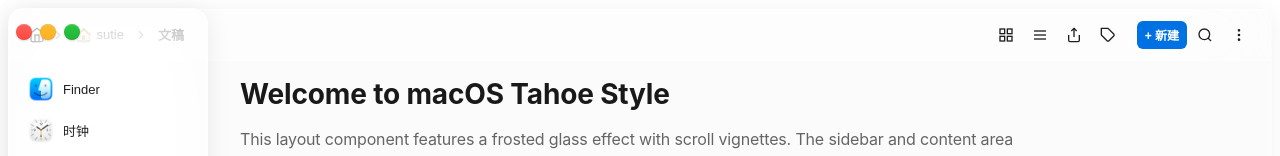
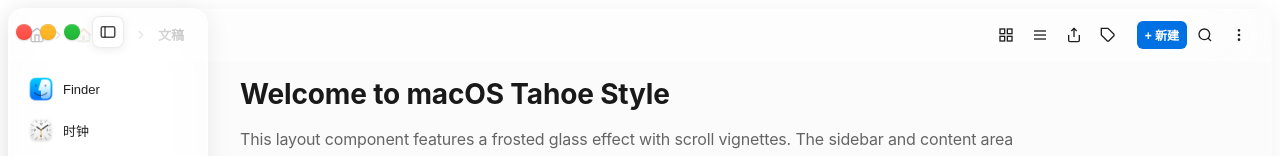
Before and after one commit to susususutie/demo-tahoe-layout, a React (Vite) app: page / in a window 1280 px wide. Shown: the top 156 px of the page. Built offline with nearby package versions, Linux system fonts and the light colour scheme.

Commit message:
fix: 修复三色按钮图标、隐藏按钮和头部透明背景
- 为三色按钮添加图标（X、-、+），hover时显示
- 添加隐藏侧边栏按钮，展开时显示
- 头部占位区域设为透明背景，允许菜单滚动到下方
- 更新深色模式样式支持

```diff
--- a/src/components/FloatingControls.css
+++ b/src/components/FloatingControls.css
@@ -33,10 +33,63 @@
   cursor: pointer;
   transition: all 0.2s ease;
   position: relative;
+  display: flex;
+  align-items: center;
+  justify-content: center;
+  padding: 0;
 }
 
 .floating-btn:hover {
   transform: scale(1.15);
+}
+
+.floating-btn svg {
+  width: 11px;
+  height: 11px;
+  opacity: 0;
+  transition: opacity 0.15s ease;
+  stroke: rgba(0, 0, 0, 0.7);
+  stroke-width: 2.5;
+}
+
+/* 鼠标移入按钮区域时，所有图标都显示 */
+.floating-window-controls:hover .floating-btn svg {
+  opacity: 1;
+}
+
+/* 隐藏侧边栏按钮 */
+.floating-hide-btn {
+  display: flex;
+  align-items: center;
+  justify-content: center;
+  width: 32px;
+  height: 32px;
+  padding: 0;
+  border: 1px solid rgba(0, 0, 0, 0.08);
+  border-radius: 8px;
+  background: rgba(255, 255, 255, 0.9);
+  cursor: pointer;
+  transition: all 0.25s cubic-bezier(0.4, 0, 0.2, 1);
+  box-shadow: 0 2px 8px rgba(0, 0, 0, 0.08);
+}
+
+.floating-hide-btn:hover {
+  background: #ffffff;
+  box-shadow: 0 4px 12px rgba(0, 0, 0, 0.12);
+  transform: scale(1.05);
+}
+
+.floating-hide-btn svg {
+  width: 18px;
+  height: 18px;
+  color: rgba(0, 0, 0, 0.7);
+}
+
+.floating-hide-btn:not(.visible) {
+  opacity: 0;
+  transform: translateX(-10px);
+  visibility: hidden;
+  pointer-events: none;
 }
 
 /* 关闭按钮 - 红色 */
@@ -141,4 +194,21 @@
   .floating-sidebar-btn svg {
     color: rgba(255, 255, 255, 0.9);
   }
+
+  .floating-hide-btn {
+    background: rgba(40, 40, 42, 0.9);
+    border-color: rgba(255, 255, 255, 0.1);
+  }
+
+  .floating-hide-btn:hover {
+    background: rgba(50, 50, 52, 1);
+  }
+
+  .floating-hide-btn svg {
+    color: rgba(255, 255, 255, 0.9);
+  }
+
+  .floating-btn svg {
+    stroke: rgba(0, 0, 0, 0.6);
+  }
 }
--- a/src/components/FloatingControls.tsx
+++ b/src/components/FloatingControls.tsx
@@ -12,11 +12,14 @@
   isCollapsed: boolean;
   /** 展开侧边栏回调 */
   onExpand: () => void;
+  /** 隐藏侧边栏回调 */
+  onCollapse: () => void;
 }
 
 export const FloatingControls: React.FC<FloatingControlsProps> = ({
   isCollapsed,
   onExpand,
+  onCollapse,
 }) => {
   return (
     <div className="floating-controls">
@@ -26,18 +29,43 @@
           className="floating-btn floating-close-btn"
           onClick={onExpand}
           aria-label="展开侧边栏"
-        />
+        >
+          <svg viewBox="0 0 24 24" fill="none" stroke="currentColor" strokeWidth="2">
+            <path d="M6 6l12 12M18 6l-12 12" />
+          </svg>
+        </button>
         <button
           className="floating-btn floating-minimize-btn"
           onClick={onExpand}
           aria-label="展开侧边栏"
-        />
+        >
+          <svg viewBox="0 0 24 24" fill="none" stroke="currentColor" strokeWidth="2.5">
+            <line x1="5" y1="12" x2="19" y2="12" />
+          </svg>
+        </button>
         <button
           className="floating-btn floating-expand-btn"
           onClick={onExpand}
           aria-label="展开侧边栏"
-        />
+        >
+          <svg viewBox="0 0 24 24" fill="none" stroke="currentColor" strokeWidth="2.5">
+            <path d="M12 5v14M5 12h14" />
+          </svg>
+        </button>
       </div>
+
+      {/* 隐藏侧边栏按钮 - 仅展开时显示 */}
+      <button
+        className={`floating-hide-btn ${!isCollapsed ? 'visible' : ''}`}
+        onClick={onCollapse}
+        aria-label="隐藏侧边栏"
+        title="隐藏侧边栏"
+      >
+        <svg viewBox="0 0 24 24" fill="none" stroke="currentColor" strokeWidth="2">
+          <rect x="3" y="5" width="18" height="14" rx="2" />
+          <line x1="8" y1="5" x2="8" y2="19" />
+        </svg>
+      </button>
 
       {/* 展开侧边栏按钮 - 仅收起时显示 */}
       <button
--- a/src/components/TahoeLayout.tsx
+++ b/src/components/TahoeLayout.tsx
@@ -178,6 +178,7 @@
       <FloatingControls
         isCollapsed={isSidebarCollapsed}
         onExpand={() => setIsSidebarCollapsed(false)}
+        onCollapse={() => setIsSidebarCollapsed(true)}
       />
 
       {/* 侧边栏 */}
--- a/src/components/sidebar/FinderSidebar.css
+++ b/src/components/sidebar/FinderSidebar.css
@@ -221,6 +221,10 @@
 .finder-sidebar-header-spacer {
   height: 52px;
   flex-shrink: 0;
+  background: transparent;
+  pointer-events: none;
+  position: relative;
+  z-index: 1;
 }
 
 /* ============================
```
